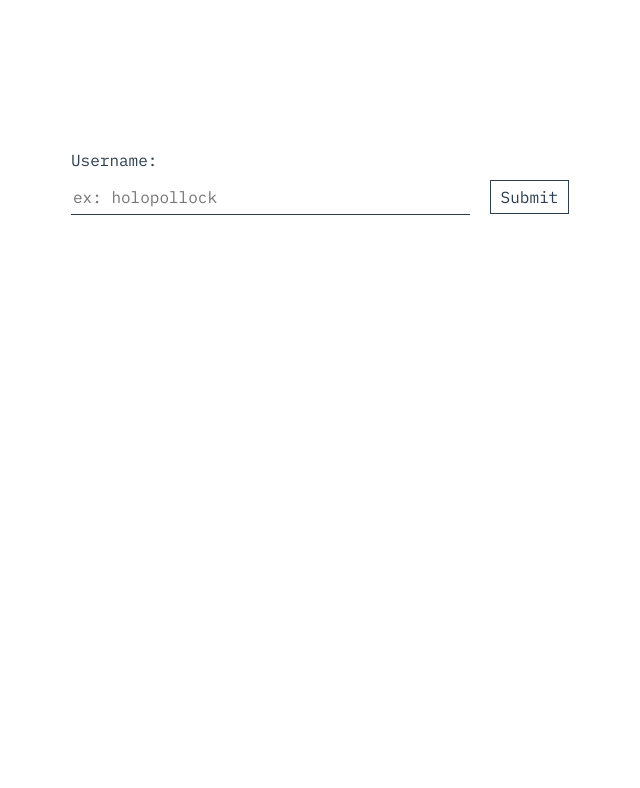
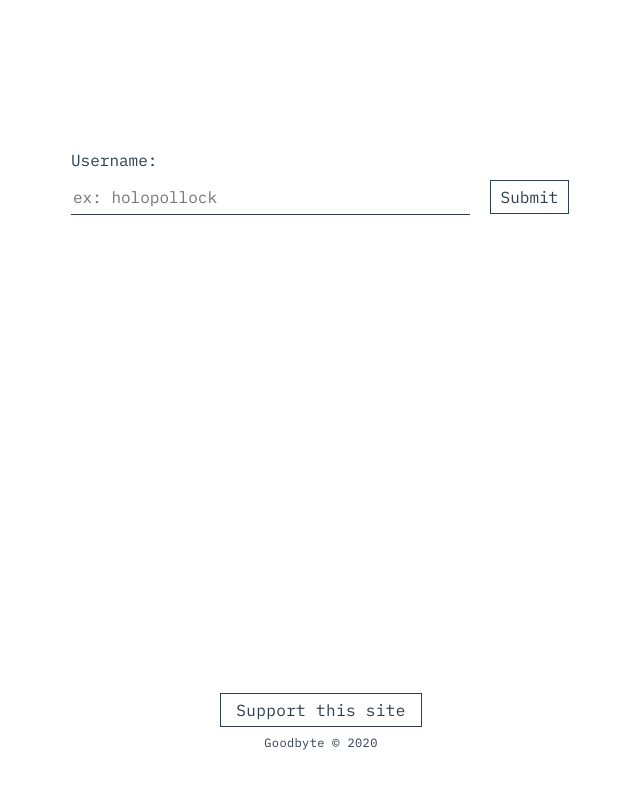
Before and after one commit to GoodbyteCo/Directed-By-Women, a Vue app: page / in a window 1280 px wide. Shown: the top 788 px of the page, without its empty margins (319-959 px from the left). Built offline with nearby package versions, Linux system fonts and the light colour scheme.

Commit message:
Add footer

```diff
--- a/src/App.vue
+++ b/src/App.vue
@@ -1,16 +1,21 @@
 <template>
 	<div id="app">
-		<Film />
+		<div id="main">
+			<Film />
+		</div>
+		<Footer />
 	</div>
 </template>
 
 <script>
-import Film from "./components/Film.vue";
+import Film from "./components/Film";
+import Footer from "./components/Footer";
 
 export default {
 	name: "App",
 	components: {
-		Film
+		Film,
+		Footer
 	}
 };
 </script>
@@ -24,4 +29,10 @@ export default {
 	color: #2c3e50;
 	margin-top: 60px;
 }
+
+#main {
+	min-height: calc(75vh - 15px);
+	min-height: -webkit-calc(75vh - 15px);
+	min-height: -moz-calc(75vh - 15px);
+}
 </style>
--- /dev/null
+++ b/src/components/Footer.vue
@@ -0,0 +1,53 @@
+<template>
+	<footer>
+		<a href="https://ko-fi.com/goodbyte" class="support"
+			>Support this site</a
+		>
+		<a href="http://goodbyte.ca/">Goodbyte</a> &copy; 2020
+	</footer>
+</template>
+
+<script>
+export default {
+	name: "Footer"
+};
+</script>
+
+<style scoped>
+footer {
+	text-align: center;
+	margin: 0 auto 2rem;
+	font-size: 12px;
+	letter-spacing: 0.03em;
+}
+
+a {
+	color: inherit;
+	text-decoration: none;
+}
+
+a:hover {
+	text-decoration: underline;
+}
+
+a.support {
+	display: block;
+	font-family: "IBM Plex Mono", monospace;
+	font-size: 1rem;
+	padding: 0 1ch;
+	text-align: center;
+	margin: 0.5rem auto;
+	width: 180px;
+	text-decoration: none;
+	background: transparent;
+	border: 1px solid currentColor;
+	line-height: 2;
+	outline: none;
+	font-weight: 400;
+}
+
+a.support:hover,
+a.support:focus-visible {
+	background: #eaeaea;
+}
+</style>
```
